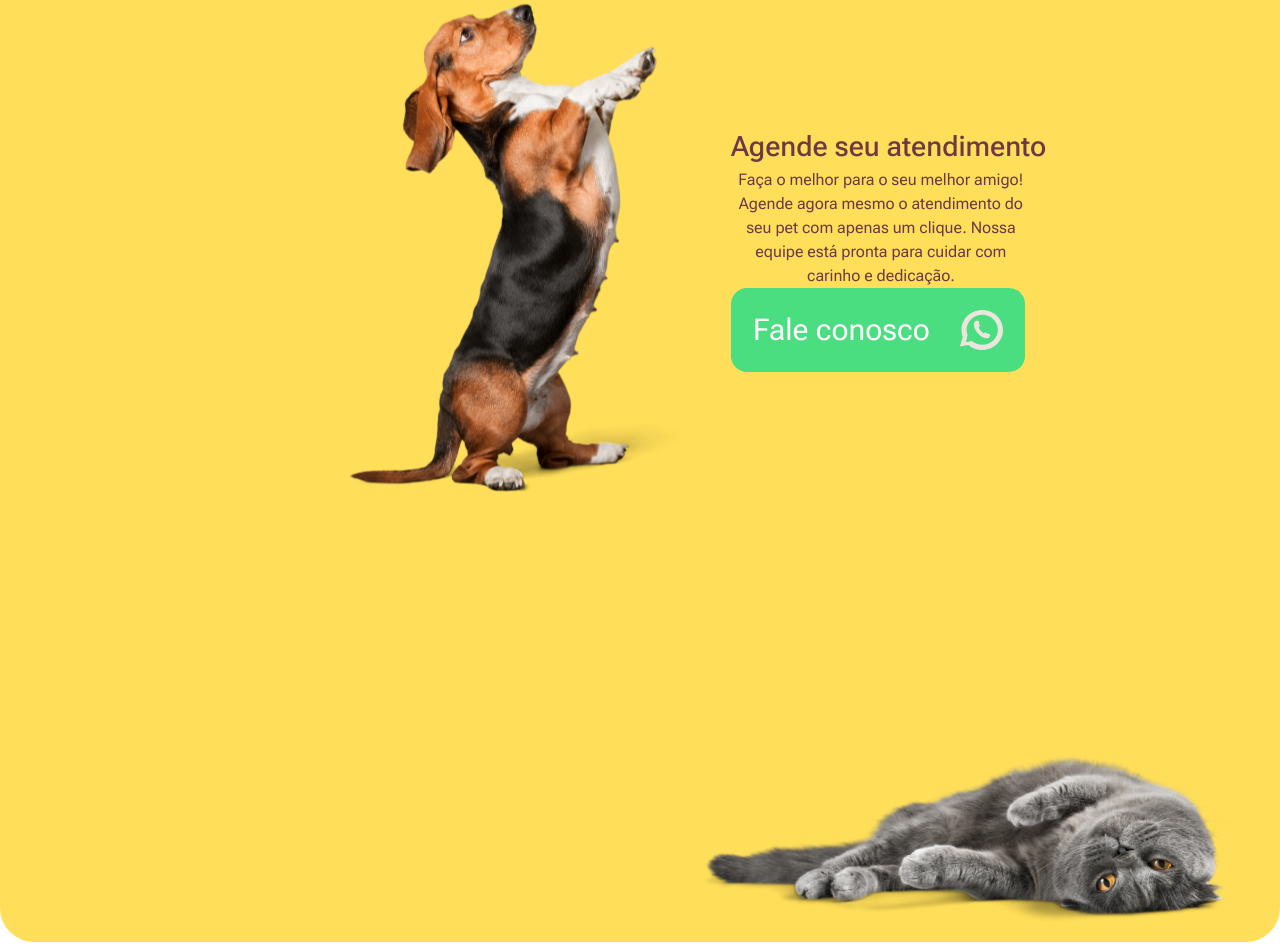
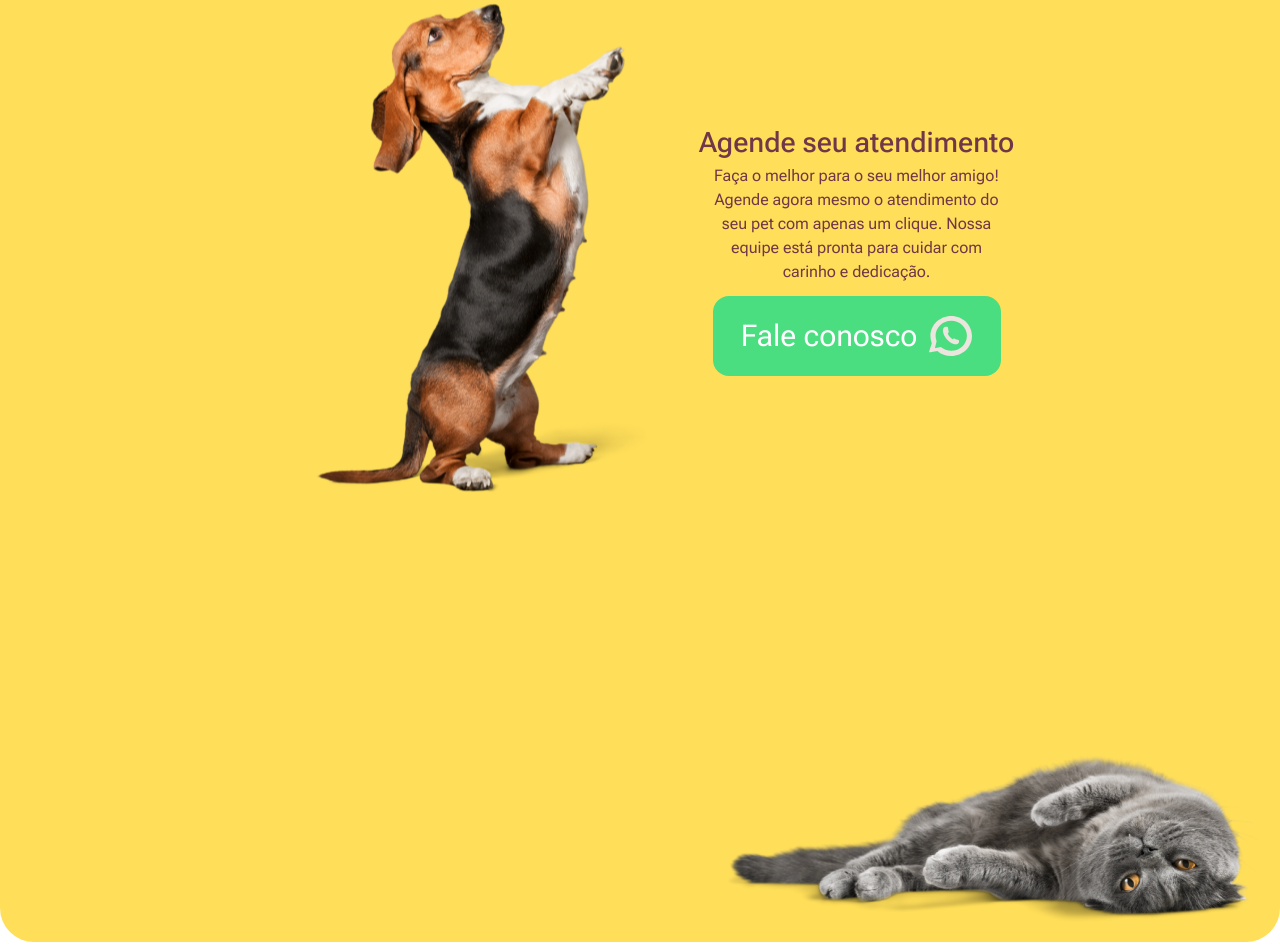
Before and after one commit to txusca/neopets-next, a Next.js app: page / in a window 1280 px wide. Shown: the part 2660-3612 px from the top of the page. Built offline with nearby package versions, Linux system fonts and the light colour scheme.

Commit message:
fix btn agende e tamanho container

```diff
--- a/src/components/AgendeAtendimento.tsx
+++ b/src/components/AgendeAtendimento.tsx
@@ -19,11 +19,11 @@ export default function AgendeAtendimento(props: AgendeAtendimentoProps) {
       />
       <div className="bg-background flex items-center justify-center xl:rounded-[34px] flex-wrap p-5 overflow-x-hidden">
         <Image
-          className="md:ml-16 xl:order-1 order-2"
+          className="xl:order-1 order-2"
           src={cachorro}
           alt="Cachorro de pé"
         />
-        <div className="flex flex-col items-start xl:order-2 order-1">
+        <div className="flex flex-col items-center xl:order-2 order-1">
           <h3 className="text-[28px] text-mainColor font-medium text-center">
             Agende seu atendimento
           </h3>
@@ -32,15 +32,15 @@ export default function AgendeAtendimento(props: AgendeAtendimentoProps) {
             atendimento do seu pet com apenas um clique. Nossa equipe está
             pronta para cuidar com carinho e dedicação.
           </p>
-          <Link href={'https://wa.me/+5538997413703'} target='_blank'>
-            <div className="flex md:w-[294px] md:h-[84px] w-72 h-20 bg-green-400 rounded-2xl text-white justify-center items-center text-3xl font-normal cursor-pointer">
+          <Link className='mt-3' href={'https://wa.me/+5538997413703'} target='_blank'>
+            <div className="flex w-72 h-20 bg-green-400 rounded-2xl text-white justify-center items-center text-3xl font-normal cursor-pointer">
               Fale conosco
-              <Image className="ml-[30px]" src={wpp} alt="Whatsapp icon" />
+              <Image className="ml-3" src={wpp} alt="Whatsapp icon" />
             </div>
           </Link>
         </div>
         <Image
-          className="relative ml-auto -mt-[-200px] mr-6 self-end xl:inline hidden md:order-3"
+          className="relative ml-auto -mt-[-200px] self-end xl:inline hidden md:order-3"
           src={gatinho}
           alt="Gatinho deitado"
         />
```
